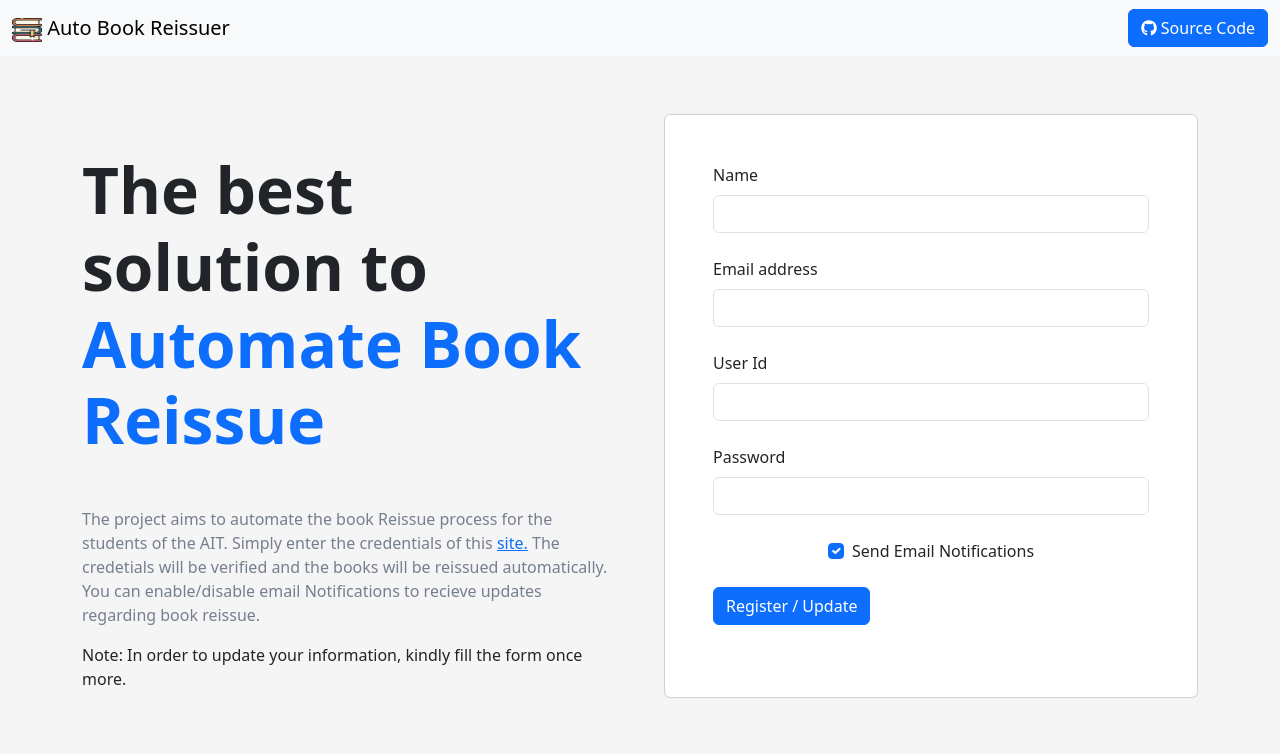
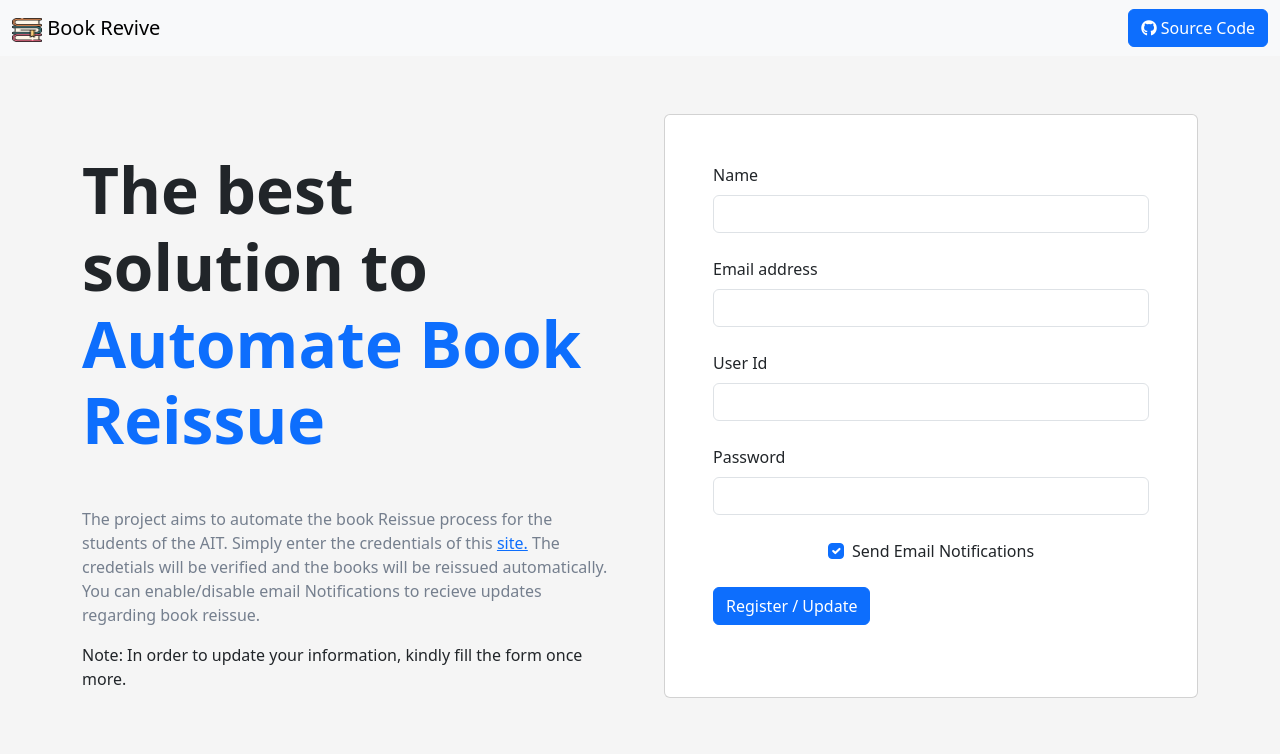
Before and after one commit to sahilkamate03/auto_book_reissuer, a Flask app: page / in a window 1280 px wide. Shown: the top 754 px of the page. Run offline with Flask 3, Linux system fonts and the light colour scheme; parts of the project's set-up code (start-up, migrations or seed data) failed here and were passed over; some libraries are stand-ins or nearby versions.

Commit message:
Update title and branding

```diff
--- a/templates/index.html
+++ b/templates/index.html
@@ -4,7 +4,7 @@
 <head>
     <meta charset="UTF-8">
     <meta name="viewport" content="width=device-width, initial-scale=1.0">
-    <title>Auto Book Reissuer</title>
+    <title>Book Revive</title>
 </head>
 
 <link href="https://cdn.jsdelivr.net/npm/bootstrap@5.3.2/dist/css/bootstrap.min.css" rel="stylesheet"
@@ -17,7 +17,7 @@
         <div class="container-fluid">
             <a class="navbar-brand" href="#">
                 <img src="../static/books.png" alt="Bootstrap" width="30" height="24">
-                Auto Book Reissuer
+                Book Revive
             </a>
             <a href="https://github.com/sahilkamate03/auto_book_reissuer">
                 <button class="btn btn-primary">
```
